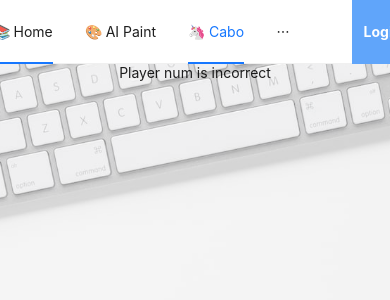
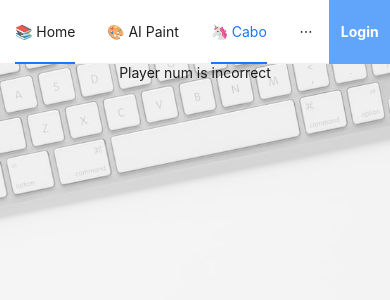
Before and after one commit to soquixotic/blog, a React (Create React App) app: page /cabo/board in a window 390 px wide. Shown: the top 300 px of the page. Built offline with nearby package versions, Linux system fonts and the light colour scheme.

Commit message:
fix: ui issue in mobile

```diff
--- a/src/pages/home/index.js
+++ b/src/pages/home/index.js
@@ -31,7 +31,7 @@ function Homepage() {
           style={{ padding: "0", minWidth: "375px", maxWidth: "750px" }}
           className="flex justify-center fixed w-full z-10 bg-gray-50 bg-opacity-0 items-center"
         >
-          <div style={{ minWidth: "375px" }} className="w-full bg-opacity-0">
+          <div style={{}} className="w-full bg-opacity-0">
             <TopMenu selectedKeys={selectedKeys} className="w-full" />
           </div>
           <div
```
